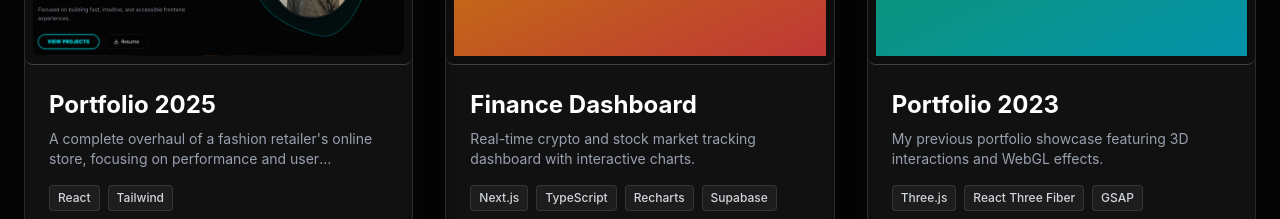
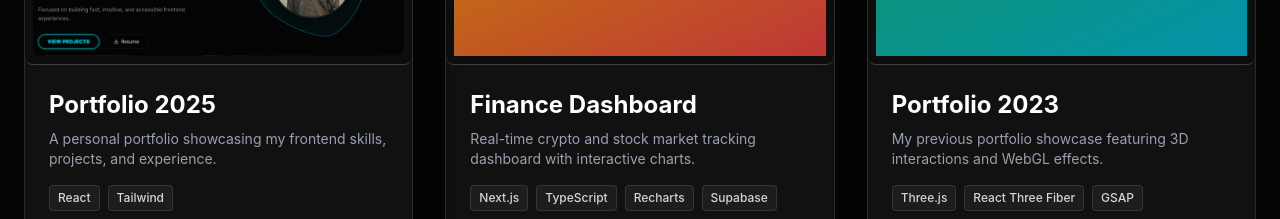
Before and after one commit to sasikumar2611/portfolio-2025, a React (Vite) app: page / in a window 1280 px wide. Shown: the part 1960-2179 px from the top of the page. Built offline with nearby package versions, Linux system fonts and the light colour scheme.

Commit message:
desc changed

```diff
--- a/src/pages/Work.tsx
+++ b/src/pages/Work.tsx
@@ -7,7 +7,7 @@ const projects = [
   {
     title: "Portfolio 2025",
     description:
-      "A complete overhaul of a fashion retailer's online store, focusing on performance and user experience.",
+      "A personal portfolio showcasing my frontend skills, projects, and experience.",
     tech: ["React", "Tailwind"],
     image: portfolio, // Replace with real image later
     live: "https://sasikportfolio.netlify.app",
```
